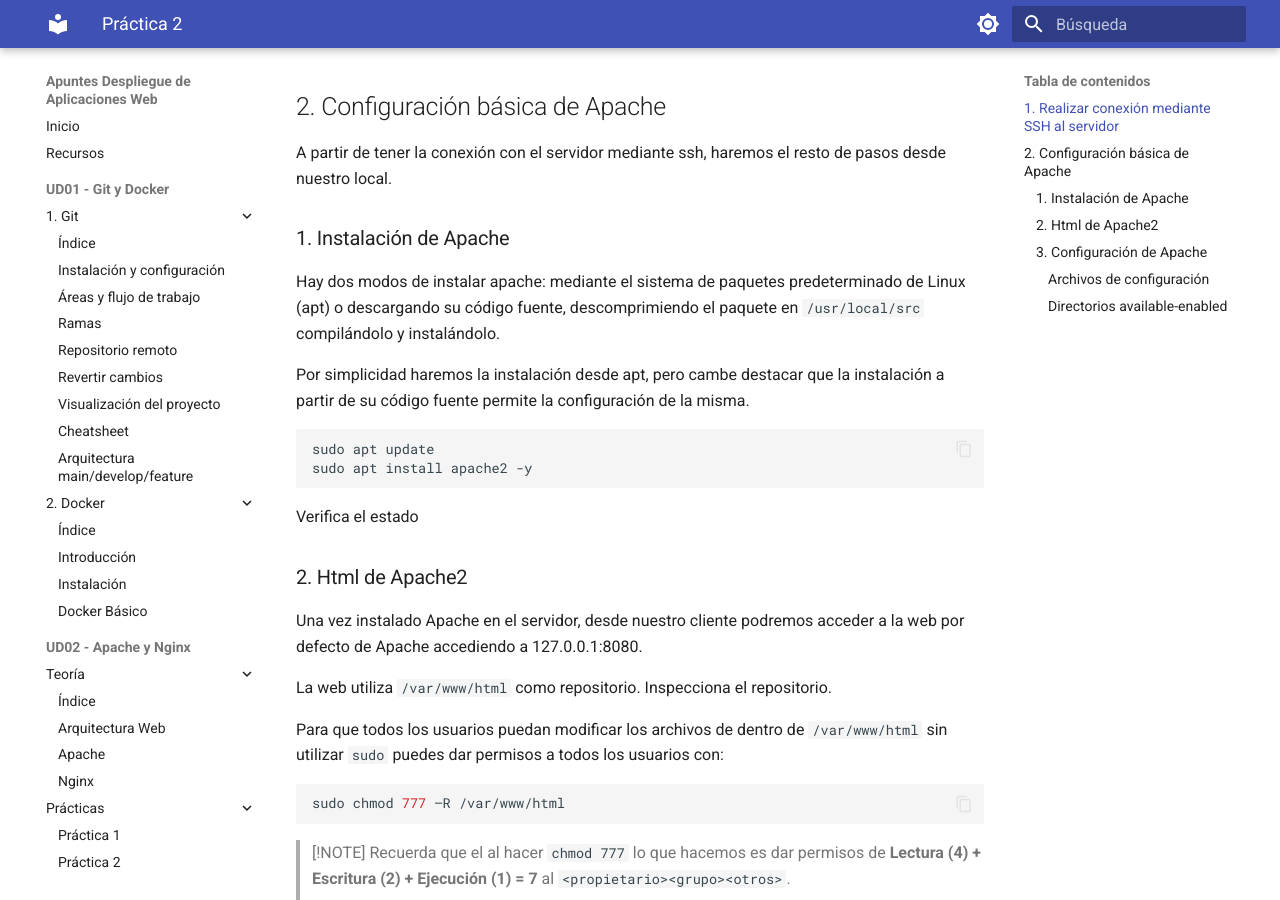
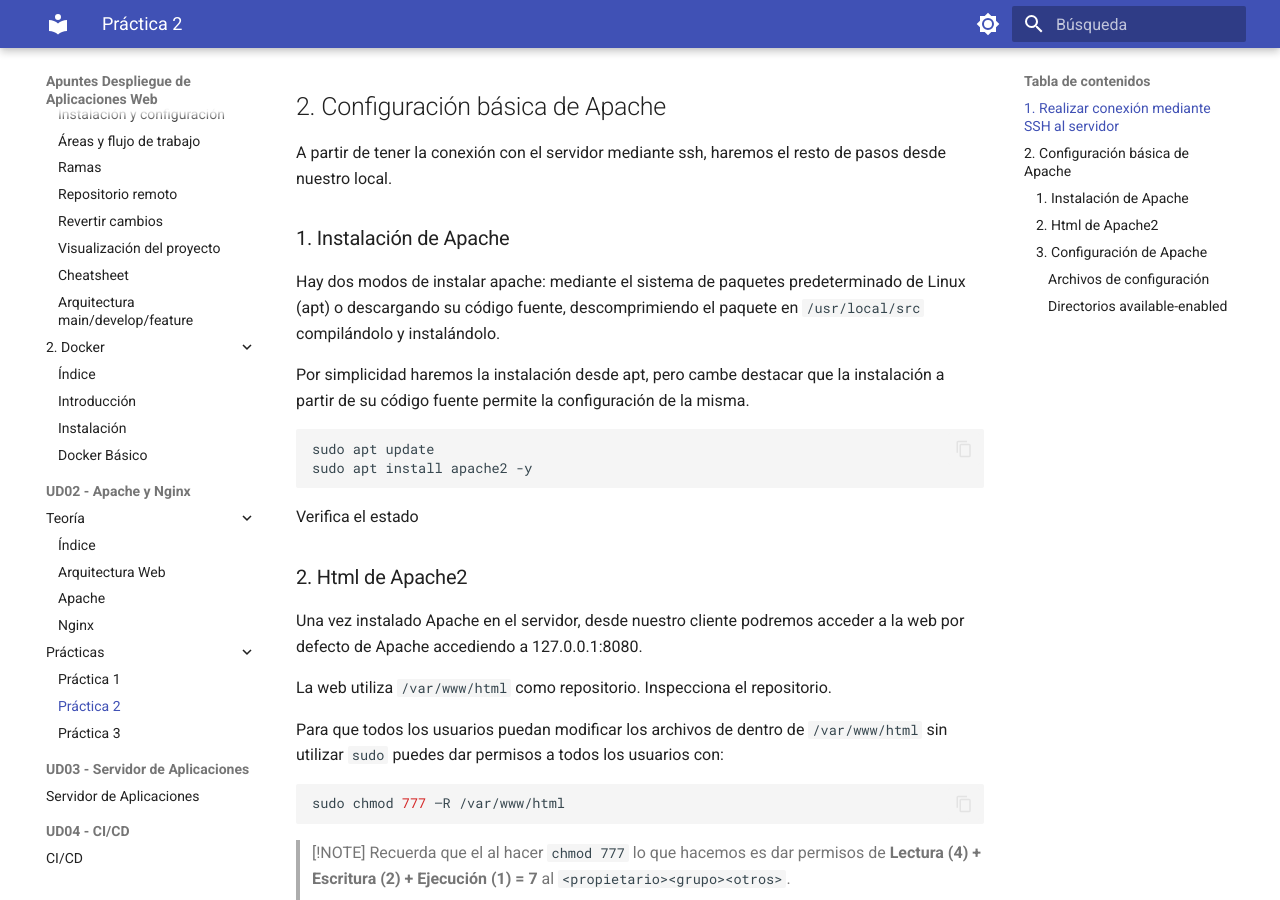
Before and after one commit to ELGRAO-Despliegue2026/Apuntes-Despliegue-de-Aplicaciones-Web, an MkDocs documentation site: the page built from docs/UD02 - Apache y Nginx/Práctica 2.md, in a window 1280 px wide and 900 px high, scrolled down 626 px. Built offline with MkDocs 1.6.1 and Material for MkDocs 9.7.7, drawn with Linux system fonts in a browser that asks for light colours; some of the changed lines change nothing that is shown.

Commit message:
hotfix: Arreglat error de referencia pràctiques

```diff
--- a/mkdocs.yml
+++ b/mkdocs.yml
@@ -77,9 +77,9 @@
         - Apache: UD02 - Apache y Nginx/Apache.md
         - Nginx: UD02 - Apache y Nginx/Nginx.md
       - Prácticas:
-        - Práctica 1: UD02 - Apache y Nginx/Prácticas/Práctica 1.md
-        - Práctica 2: UD02 - Apache y Nginx/Prácticas/Práctica 2.md
-        - Práctica 3: UD02 - Apache y Nginx/Prácticas/Práctica 3.md
+        - Práctica 1: UD02 - Apache y Nginx/Práctica 1.md
+        - Práctica 2: UD02 - Apache y Nginx/Práctica 2.md
+        - Práctica 3: UD02 - Apache y Nginx/Práctica 3.md
 
   - UD03 - Servidor de Aplicaciones:
       - Servidor de Aplicaciones: UD03 - Servidor de Aplicaciones/unidad-3-servidor-aplicaciones.md
```
